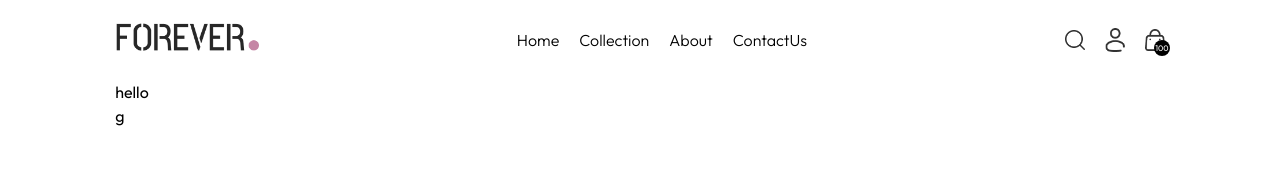
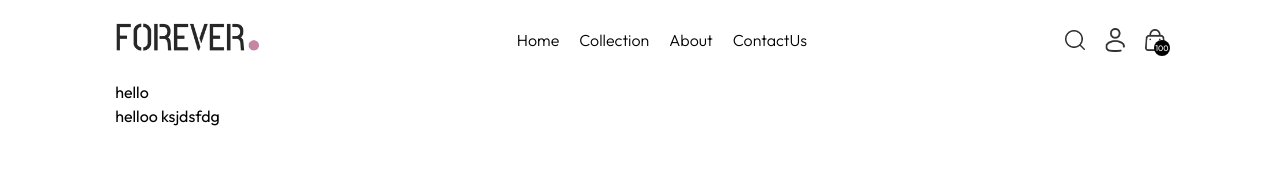
Before and after one commit to shyamjith2774/hilux-cart-project, a React (Vite) app in the folder frontend/: page /Product/1 in a window 1280 px wide. Shown: the top 194 px of the page. Built offline with nearby package versions, Linux system fonts and the light colour scheme.

Commit message:
just testing the new repo

```diff
--- a/frontend/src/pages/Product.jsx
+++ b/frontend/src/pages/Product.jsx
@@ -3,7 +3,7 @@ import React from 'react'
 const Product = () => {
   return (
     <div>hello
-      <div>g</div>
+      <div>helloo ksjdsfdg</div>
     </div>
   )
 }
```
